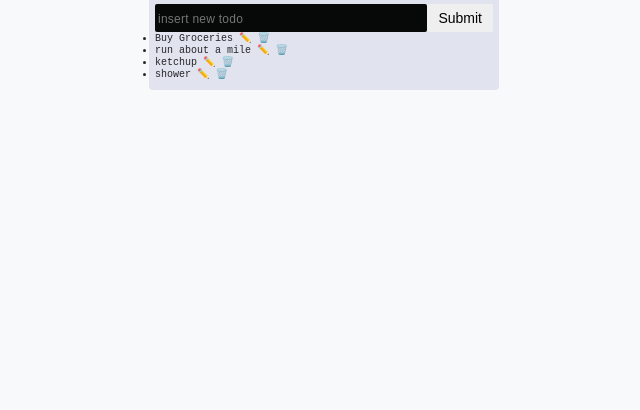
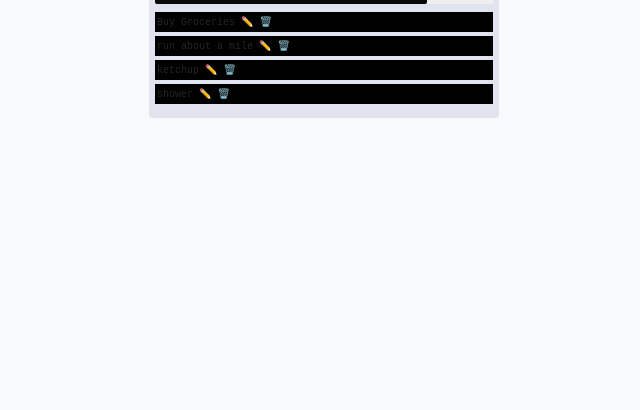
Before and after one commit to FabianUlises/vanillajs-todos, a plain HTML site: page index.html in a window 1280 px wide. Shown: the part 390-800 px from the top of the page, without its empty margins (316-956 px from the left). Drawn offline with Linux system fonts and the light colour scheme.

Commit message:
Updated css file. Added styles to item list and items.

```diff
--- a/main.css
+++ b/main.css
@@ -57,6 +57,8 @@ body {
 
     & .todo-app__input {
         display: flex;
+        margin-block-end: .8rem;
+        border-radius: 2px;
 
         input {
             flex-grow: 1;
@@ -86,4 +88,14 @@ body {
             }
         }
     }
+
+    & .todo-list {
+        list-style-type: none;
+
+        & .todo {
+            background-color: black;
+            padding: .4rem .2rem;
+            margin-block-end: .4rem
+        }
+    }
 }
```
